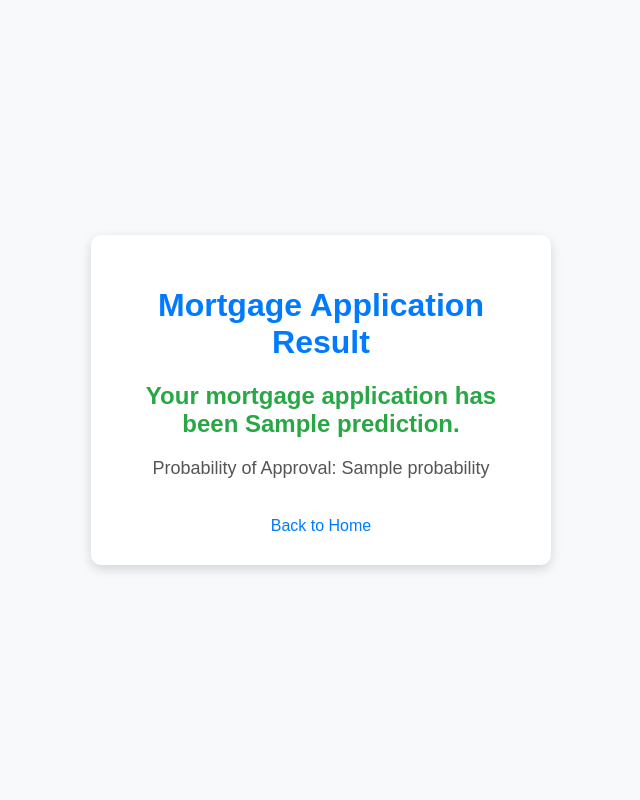
After one commit to a1990alpalo/Mortgage-Application-Success-Prediction, a Flask app: template templates/result.html in a window 1280 px wide. The commit adds this page. Shown: the whole page, without its empty margins (319-959 px from the left). Run offline with Flask 3, Linux system fonts and the light colour scheme; the template is opened without the code that fills it: most values are stand-ins (such as "Sample title", 1, 10 or a date in 2020); parts of the project's set-up code (start-up, migrations or seed data) failed here and were passed over.

Commit message:
push all folders/files

```diff
--- a/app.py
+++ b/app.py
@@ -2,14 +2,12 @@ from flask import Flask, request, render_template
 import pickle
 import numpy as np
 import pandas as pd
-from tensorflow.keras.models import load_model
 from sklearn.preprocessing import StandardScaler
 
 app = Flask(__name__)
 
-# Load models and scaler
+# Load the logistic regression model and scaler
 logistic_model = pickle.load(open('logistic_regression_model.pkl', 'rb'))
-deep_learning_model = load_model('deep_learning_model.h5')
 scaler = pickle.load(open('x_scaler.pkl', 'rb'))
 
 @app.route('/')
@@ -18,66 +16,71 @@ def home():
 
 @app.route('/predict', methods=['POST'])
 def predict():
-    # Extract and process form data
-    form_data = request.form
-    applicant_income = float(form_data['ApplicantIncome'])
-    co_applicant_income = float(form_data['CoapplicantIncome'])
-    loan_amount = float(form_data['LoanAmount'])
-    loan_amount_term = float(form_data['Loan_Amount_Term'])
-    credit_history = float(form_data['Credit_History'])
+    try:
+        # Extract and process form data
+        form_data = request.form
+        applicant_income = float(form_data.get('ApplicantIncome', 0))
+        co_applicant_income = float(form_data.get('CoapplicantIncome', 0))
+        loan_amount = float(form_data.get('LoanAmount', 0))
+        loan_amount_term = float(form_data.get('Loan_Amount_Term', 0))
+        credit_history = float(form_data.get('Credit_History', 0))
 
-    # Encode categorical variables
-    gender = 1 if form_data['Gender'] == "Male" else 0
-    married = 1 if form_data['Married'] == "Y" else 0
-    dependents = form_data['Dependents']
-    dependents_0, dependents_1, dependents_2, dependents_3 = 0, 0, 0, 0
-    if dependents == "0":
-        dependents_0 = 1
-    elif dependents == "1":
-        dependents_1 = 1
-    elif dependents == "2":
-        dependents_2 = 1
-    else:
-        dependents_3 = 1
+        # Encode categorical variables
+        gender = 1 if form_data['Gender'] == "Male" else 0
+        married = 1 if form_data['Married'] == "Y" else 0
+        dependents = form_data['Dependents']
+        dependents_0, dependents_1, dependents_2, dependents_3 = 0, 0, 0, 0
+        if dependents == "0":
+            dependents_0 = 1
+        elif dependents == "1":
+            dependents_1 = 1
+        elif dependents == "2":
+            dependents_2 = 1
+        else:
+            dependents_3 = 1
 
-    education = 1 if form_data['Education'] == "Graduate" else 0
-    self_employed = 1 if form_data['Self_Employed'] == "Yes" else 0
-    property_area = form_data['Property_Area']
-    property_area_rural, property_area_semiurban, property_area_urban = 0, 0, 0
-    if property_area == "Urban":
-        property_area_urban = 1
-    elif property_area == "Semiurban":
-        property_area_semiurban = 1
-    else:
-        property_area_rural = 1
+        education = 1 if form_data['Education'] == "Graduate" else 0
+        self_employed = 1 if form_data['Self_Employed'] == "Yes" else 0
+        property_area = form_data['Property_Area']
+        property_area_rural, property_area_semiurban, property_area_urban = 0, 0, 0
+        if property_area == "Urban":
+            property_area_urban = 1
+        elif property_area == "Semiurban":
+            property_area_semiurban = 1
+        else:
+            property_area_rural = 1
 
-    # Create DataFrame for prediction
-    input_data = pd.DataFrame({
-        "ApplicantIncome": [applicant_income],
-        "CoapplicantIncome": [co_applicant_income],
-        "LoanAmount": [loan_amount],
-        "Loan_Amount_Term": [loan_amount_term],
-        "Credit_History": [credit_history],
-        "Gender_Male": [gender],
-        "Married_Yes": [married],
-        "Dependents_0": [dependents_0],
-        "Dependents_1": [dependents_1],
-        "Dependents_2": [dependents_2],
-        "Dependents_3+": [dependents_3],
-        "Education_Graduate": [education],
-        "Self_Employed_Yes": [self_employed],
-        "Property_Area_Rural": [property_area_rural],
-        "Property_Area_Semiurban": [property_area_semiurban],
-        "Property_Area_Urban": [property_area_urban]
-    })
+        # Create DataFrame for prediction
+        input_data = pd.DataFrame({
+            "ApplicantIncome": [applicant_income],
+            "CoapplicantIncome": [co_applicant_income],
+            "LoanAmount": [loan_amount],
+            "Loan_Amount_Term": [loan_amount_term],
+            "Credit_History": [credit_history],
+            "Gender_Male": [gender],
+            "Married_Yes": [married],
+            "Dependents_0": [dependents_0],
+            "Dependents_1": [dependents_1],
+            "Dependents_2": [dependents_2],
+            "Dependents_3+": [dependents_3],
+            "Education_Graduate": [education],
+            "Self_Employed_Yes": [self_employed],
+            "Property_Area_Rural": [property_area_rural],
+            "Property_Area_Semiurban": [property_area_semiurban],
+            "Property_Area_Urban": [property_area_urban]
+        })
 
-    # Scale the input data
-    scaled_data = scaler.transform(input_data)
+        # Scale the input data
+        scaled_data = scaler.transform(input_data)
 
-    # Make prediction with logistic model and get probability
-    prediction_prob = logistic_model.predict_proba(scaled_data)[0][1]
-    prediction_text = "accepted" if prediction_prob > 0.6 else "denied"
-    formatted_probability = "{:.2f}%".format(prediction_prob * 100)
+        # Make prediction with logistic model and get probability
+        prediction_prob = logistic_model.predict_proba(scaled_data)[0][1]
+        prediction_text = "accepted" if prediction_prob > 0.6 else "denied"
+        formatted_probability = "{:.2f}%".format(prediction_prob * 100)
+
+    except Exception as e:
+        # Handle any errors and return an error message
+        return render_template('result.html', prediction="Error", probability="Invalid input")
 
     # Render the result page with conditional approval status
     return render_template('result.html',
--- /dev/null
+++ b/templates/result.html
@@ -0,0 +1,64 @@
+<!DOCTYPE html>
+<html lang="en">
+<head>
+    <meta charset="UTF-8">
+    <meta name="viewport" content="width=device-width, initial-scale=1.0">
+    <title>Mortgage Application Result</title>
+    <style>
+        body {
+            font-family: Arial, sans-serif;
+            display: flex;
+            justify-content: center;
+            align-items: center;
+            min-height: 100vh;
+            margin: 0;
+            background-color: #f8f9fa;
+            color: #333;
+        }
+        .result-container {
+            text-align: center;
+            background: #fff;
+            padding: 30px;
+            border-radius: 10px;
+            box-shadow: 0 4px 12px rgba(0, 0, 0, 0.15);
+            max-width: 400px;
+            width: 100%;
+        }
+        h1 {
+            color: #007bff;
+        }
+        .status {
+            font-size: 24px;
+            font-weight: bold;
+            margin: 20px 0;
+            color: #28a745; /* Green for accepted */
+        }
+        .status.rejected {
+            color: #dc3545; /* Red for rejected */
+        }
+        .probability {
+            font-size: 18px;
+            color: #555;
+        }
+        .back-link {
+            display: inline-block;
+            margin-top: 20px;
+            color: #007bff;
+            text-decoration: none;
+        }
+        .back-link:hover {
+            text-decoration: underline;
+        }
+    </style>
+</head>
+<body>
+    <div class="result-container">
+        <h1>Mortgage Application Result</h1>
+        <p class="status {{ 'rejected' if prediction == 'denied' else '' }}">
+            Your mortgage application has been <strong>{{ prediction }}</strong>.
+        </p>
+        <p class="probability">Probability of Approval: {{ probability }}</p>
+        <a href="/" class="back-link">Back to Home</a>
+    </div>
+</body>
+</html>
```
Also changed, not shown: templates/Index.html (renamed from Templates HTML/Index.html, +10 -60 lines), static/css/#style.css (renamed from Static.css/#style.css).
